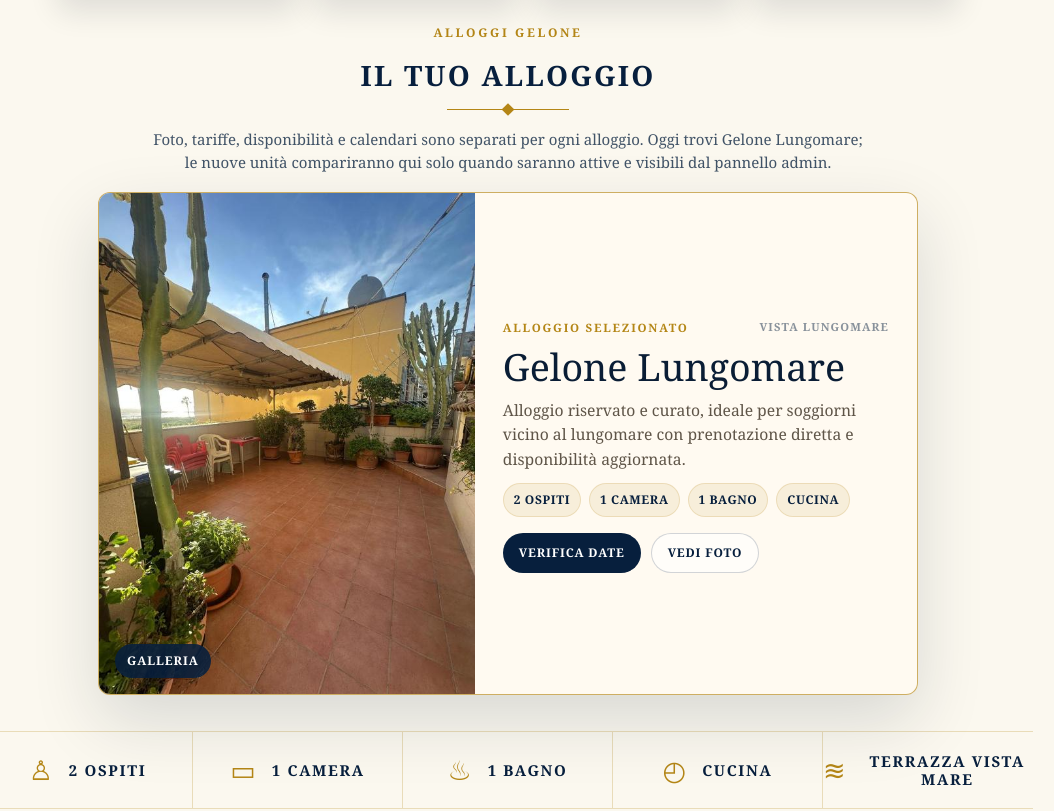
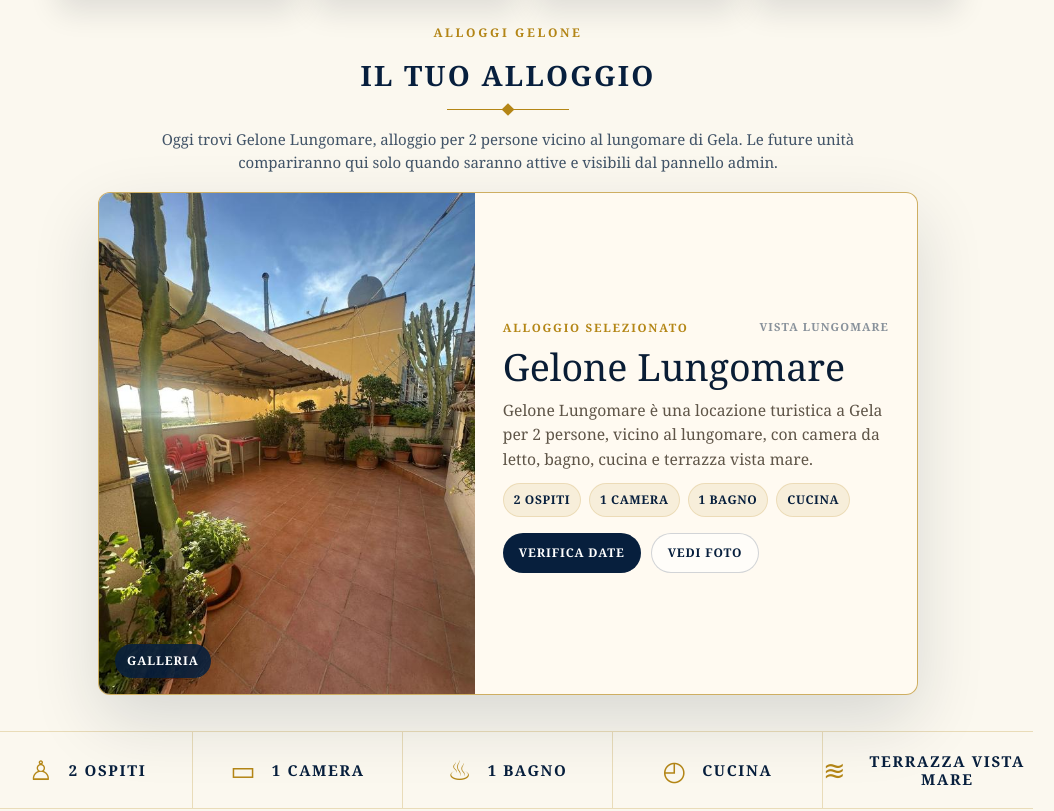
Before and after one commit to romitoorazio/gelone-lungomare, a React (Vite) app: page / in a window 1280 px wide. Shown: the part 620-1431 px from the top of the page, without its empty margins (132-1186 px from the left). Built offline with nearby package versions, Linux system fonts and the light colour scheme; no server answers; the database is empty.

Commit message:
Ottimizza SEO Gelone Lungomare per Google

```diff
--- a/index.html
+++ b/index.html
@@ -2,76 +2,140 @@
 <html lang="it">
   <head>
     <meta charset="UTF-8" />
+    <meta name="viewport" content="width=device-width, initial-scale=1.0" />
 
+    <title>Gelone Lungomare | Locazione turistica a Gela vicino al mare</title>
+    <meta
+      name="description"
+      content="Gelone Lungomare è una locazione turistica a Gela per 2 persone, vicino al lungomare, con camera da letto, bagno, cucina e terrazza vista mare. Prenota dal sito, WhatsApp, Booking o Airbnb."
+    />
+    <meta
+      name="keywords"
+      content="Gelone Lungomare, locazione turistica Gela, casa vacanza Gela, appartamento Gela, alloggio Gela, lungomare Gela, terrazza vista mare Gela, affitto breve Gela"
+    />
+    <meta name="author" content="Gelone Lungomare" />
+    <meta name="robots" content="index, follow" />
+    <meta name="theme-color" content="#0a1d35" />
+
+    <link rel="canonical" href="https://www.gelone.it/" />
     <link rel="icon" type="image/svg+xml" href="/favicon.svg" />
     <link rel="apple-touch-icon" href="/favicon.svg" />
 
-    <meta name="viewport" content="width=device-width, initial-scale=1.0" />
-
-    <title>Gelone Lungomare | Locazione turistica a Gela</title>
-
-    <meta
-      name="description"
-      content="Gelone Lungomare Ã¨ una locazione turistica a Gela per 2 persone, con terrazza, vista mare, camera da letto, bagno e cucina. Prenota su Booking o contattaci su WhatsApp."
-    />
-
-    <meta
-      name="keywords"
-      content="Gelone Lungomare, locazione turistica Gela, casa vacanza Gela, appartamento Gela, soggiorno Gela, lungomare Gela, Booking Gela"
-    />
-
-    <meta name="author" content="Gelone Lungomare" />
-    <meta name="robots" content="index, follow" />
-
-    <meta property="og:title" content="Gelone Lungomare | Locazione turistica a Gela" />
+    <meta property="og:locale" content="it_IT" />
+    <meta property="og:site_name" content="Gelone Lungomare" />
+    <meta property="og:title" content="Gelone Lungomare | Locazione turistica a Gela vicino al mare" />
     <meta
       property="og:description"
-      content="Locazione turistica a Gela per 2 persone, con terrazza, vista mare, camera da letto, bagno e cucina."
+      content="Alloggio a Gela per 2 persone vicino al lungomare, con camera da letto, bagno, cucina e terrazza vista mare. Prenota dal sito, WhatsApp, Booking o Airbnb."
     />
     <meta property="og:type" content="website" />
-    <meta property="og:url" content="https://www.gelone.it" />
+    <meta property="og:url" content="https://www.gelone.it/" />
     <meta property="og:image" content="https://www.gelone.it/images/terrazza-gelone.jpg" />
+    <meta property="og:image:alt" content="Terrazza vista mare di Gelone Lungomare a Gela" />
 
     <meta name="twitter:card" content="summary_large_image" />
-    <meta name="twitter:title" content="Gelone Lungomare | Locazione turistica a Gela" />
+    <meta name="twitter:title" content="Gelone Lungomare | Locazione turistica a Gela vicino al mare" />
     <meta
       name="twitter:description"
-      content="Locazione turistica a Gela per 2 persone, con terrazza, vista mare, camera da letto, bagno e cucina."
+      content="Locazione turistica a Gela per 2 persone vicino al lungomare, con camera da letto, bagno, cucina e terrazza vista mare."
     />
     <meta name="twitter:image" content="https://www.gelone.it/images/terrazza-gelone.jpg" />
 
     <script type="application/ld+json">
       {
         "@context": "https://schema.org",
+        "@graph": [
+          {
+            "@type": "WebSite",
+            "@id": "https://www.gelone.it/#website",
+            "name": "Gelone Lungomare",
+            "url": "https://www.gelone.it/",
+            "inLanguage": "it-IT"
+          },
+          {
+            "@type": "WebPage",
+            "@id": "https://www.gelone.it/#webpage",
+            "url": "https://www.gelone.it/",
+            "name": "Gelone Lungomare | Locazione turistica a Gela vicino al mare",
+            "description": "Gelone Lungomare è una locazione turistica a Gela per 2 persone, vicino al lungomare, con camera da letto, bagno, cucina e terrazza vista mare.",
+            "isPartOf": {
+              "@id": "https://www.gelone.it/#website"
+            },
+            "about": {
+              "@id": "https://www.gelone.it/#gelone-lungomare"
+            },
+            "inLanguage": "it-IT"
+          },
+          {
             "@type": "LodgingBusiness",
+            "@id": "https://www.gelone.it/#gelone-lungomare",
             "name": "Gelone Lungomare",
-        "description": "Locazione turistica a Gela per 2 persone, con terrazza, vista mare, camera da letto, bagno e cucina.",
-        "url": "https://www.gelone.it",
-        "image": "https://www.gelone.it/images/terrazza-gelone.jpg",
-        "telephone": "+393476308456",
+            "alternateName": "Gelone Lungomare - Locazione turistica",
+            "description": "Locazione turistica a Gela per 2 persone, vicino al lungomare, con camera da letto, bagno, cucina e terrazza vista mare.",
+            "url": "https://www.gelone.it/",
+            "image": [
+              "https://www.gelone.it/images/terrazza-gelone.jpg",
+              "https://www.gelone.it/images/vista-mare-gelone.jpg",
+              "https://www.gelone.it/images/interni-gelone.jpg"
+            ],
+            "telephone": [
+              "+393476308456",
+              "+393479461999"
+            ],
             "email": "info@gelone.it",
             "address": {
               "@type": "PostalAddress",
               "streetAddress": "Via Pascoli 1",
               "addressLocality": "Gela",
               "addressRegion": "Sicilia",
+              "postalCode": "93012",
               "addressCountry": "IT"
             },
+            "numberOfRooms": 1,
+            "maximumAttendeeCapacity": 2,
             "amenityFeature": [
               {
                 "@type": "LocationFeatureSpecification",
-            "name": "Terrazza",
+                "name": "Camera da letto",
                 "value": true
               },
               {
                 "@type": "LocationFeatureSpecification",
-            "name": "Vista mare",
+                "name": "Bagno",
                 "value": true
               },
               {
                 "@type": "LocationFeatureSpecification",
                 "name": "Cucina",
                 "value": true
+              },
+              {
+                "@type": "LocationFeatureSpecification",
+                "name": "Terrazza vista mare",
+                "value": true
+              },
+              {
+                "@type": "LocationFeatureSpecification",
+                "name": "Vicino al lungomare di Gela",
+                "value": true
+              }
+            ],
+            "identifier": [
+              {
+                "@type": "PropertyValue",
+                "name": "CIN",
+                "value": "IT085007C2TUGEP2SD"
+              },
+              {
+                "@type": "PropertyValue",
+                "name": "CIR",
+                "value": "19085007C264694"
+              }
+            ],
+            "sameAs": [
+              "https://www.booking.com/Share-OQe9T5",
+              "https://www.airbnb.it/rooms/1267419022190887817"
+            ]
           }
         ]
       }
@@ -79,6 +143,18 @@
   </head>
 
   <body>
+    <noscript>
+      <main>
+        <h1>Gelone Lungomare - locazione turistica a Gela vicino al mare</h1>
+        <p>
+          Gelone Lungomare è un alloggio per 2 persone a Gela, vicino al lungomare,
+          con camera da letto, bagno, cucina e terrazza vista mare.
+        </p>
+        <p>CIN IT085007C2TUGEP2SD · CIR 19085007C264694</p>
+        <p>Contatti: 3476308456 · 3479461999 · info@gelone.it</p>
+      </main>
+    </noscript>
     <div id="root"></div>
     <script type="module" src="/src/main.jsx"></script>
   </body>
+</html>
--- a/src/App.jsx
+++ b/src/App.jsx
@@ -12,7 +12,7 @@ const FOTO_MARE = "/images/vista-mare-gelone.jpg";
 const FOTO_TERRAZZA = "/images/terrazza-gelone.jpg";
 const FOTO_INTERNI = "/images/interni-gelone.jpg";
 
-const bookingUrl = "https://www.booking.com/hotel/it/gelone-lungomare.html";
+const bookingUrl = "https://www.booking.com/Share-OQe9T5";
 const airbnbUrl = "https://www.airbnb.it/rooms/1267419022190887817";
 const whatsappUrl = "https://wa.me/393476308456?text=Ciao%2C%20vorrei%20informazioni%20su%20Gelone%20Lungomare";
 
@@ -72,7 +72,7 @@ function getUnitDescription(unit) {
     return text;
   }
 
-  return "Alloggio riservato e curato, ideale per soggiorni vicino al lungomare con prenotazione diretta e disponibilità aggiornata.";
+  return "Locazione turistica a Gela per 2 persone, vicino al lungomare, con camera da letto, bagno, cucina e terrazza vista mare.";
 }
 
 function getPublicUnitName(unit) {
@@ -542,10 +542,10 @@ export default function App() {
 
         <div className="hero-content">
           <p className="legal-line">CIN: {selectedUnitCin} <span>|</span> CIR: {selectedUnitCir}</p>
-          <h1>Vista mare, terrazza e comfort a due passi dal lungomare di Gela</h1>
+          <h1>Gelone Lungomare: locazione turistica a Gela vicino al mare</h1>
           <div className="gold-rule" />
           <p className="hero-copy">
-            Appartamento accogliente e riservato con ampia terrazza vista mare, ideale per coppie e soggiorni di relax in Sicilia.
+            Alloggio per 2 persone con camera da letto, bagno, cucina e terrazza vista mare. Prenota dal sito, WhatsApp, Booking o Airbnb.
           </p>
         </div>
       </section>
@@ -578,8 +578,8 @@ export default function App() {
           <p className="eyebrow">Alloggi Gelone</p>
           <SectionTitle>{publicUnits.length > 1 ? "SCEGLI IL TUO ALLOGGIO" : "IL TUO ALLOGGIO"}</SectionTitle>
           <p>
-            Foto, tariffe, disponibilità e calendari sono separati per ogni alloggio. Oggi trovi Gelone Lungomare;
-            le nuove unità compariranno qui solo quando saranno attive e visibili dal pannello admin.
+            Oggi trovi Gelone Lungomare, alloggio per 2 persone vicino al lungomare di Gela.
+            Le future unità compariranno qui solo quando saranno attive e visibili dal pannello admin.
           </p>
         </div>
 
@@ -667,7 +667,7 @@ export default function App() {
           <article>
             <i>●</i>
             <h3>POSIZIONE VICINO AL MARE</h3>
-            <p>A pochi passi dal lungomare di Gela, per passeggiate e momenti indimenticabili.</p>
+            <p>A pochi passi dal Lungomare Federico II e dalla spiaggia di Gela, comodo per soggiorni brevi e vacanze in Sicilia.</p>
           </article>
           <article>
             <i>☂</i>
@@ -888,7 +888,7 @@ export default function App() {
           <div className="socials"><span>f</span><span>◎</span><span>☘</span></div>
         </div>
       </footer>
-      <div className="copyright">© 2025 Gelone Lungomare – Locazione Turistica. Tutti i diritti riservati.</div>
+      <div className="copyright">© 2026 Gelone Lungomare – Locazione Turistica. Tutti i diritti riservati.</div>
 
       {activePhotoIndex !== null && (
         <div className="lightbox" role="dialog" aria-modal="true" aria-label="Galleria foto" onClick={closeGallery}>
--- a/src/units.js
+++ b/src/units.js
@@ -6,7 +6,7 @@ export const DEFAULT_UNIT = {
   id: DEFAULT_UNIT_ID,
   name: DEFAULT_UNIT_NAME,
   publicName: DEFAULT_PUBLIC_UNIT_NAME,
-  description: "Unità attuale Gelone Lungomare",
+  description: "Gelone Lungomare è una locazione turistica a Gela per 2 persone, vicino al lungomare, con camera da letto, bagno, cucina e terrazza vista mare.",
   maxGuests: 2,
   bedrooms: 1,
   bathrooms: 1,
@@ -16,7 +16,7 @@ export const DEFAULT_UNIT = {
   active: true,
   publicVisible: true,
   welcomateEnabled: true,
-  bookingUrl: "https://www.booking.com/hotel/it/gelone-lungomare.html",
+  bookingUrl: "https://www.booking.com/Share-OQe9T5",
   airbnbUrl: "https://www.airbnb.it/rooms/1267419022190887817",
   icalPath: "/api/ical/lunarossa1.ics",
   sortOrder: 1,
```
Also changed, not shown: public/ospiti.html (+10 -9 lines), public/robots.txt, 1 other file (tests, documents, lock files or other folders). Lines whose indentation alone changed are shown as unchanged.
